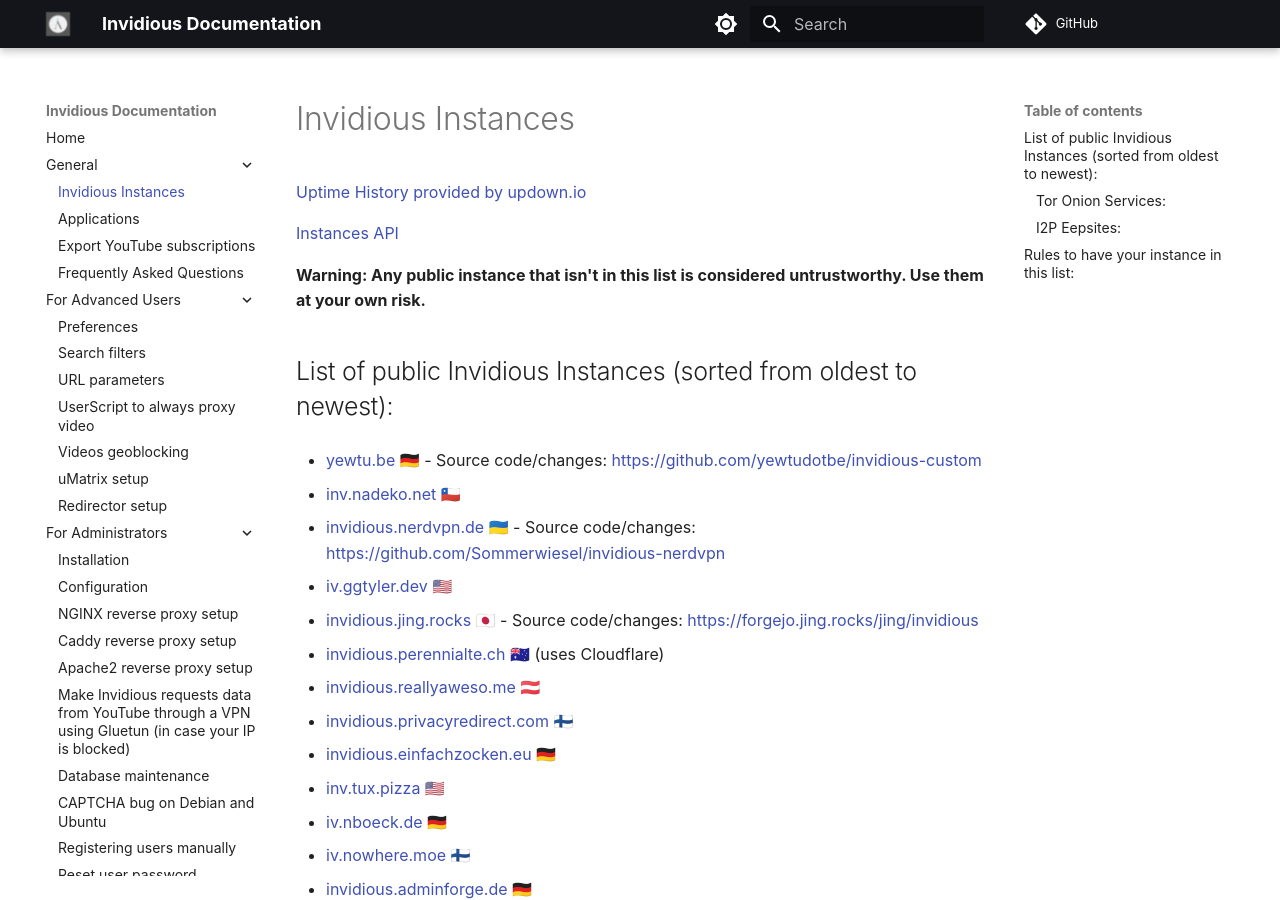
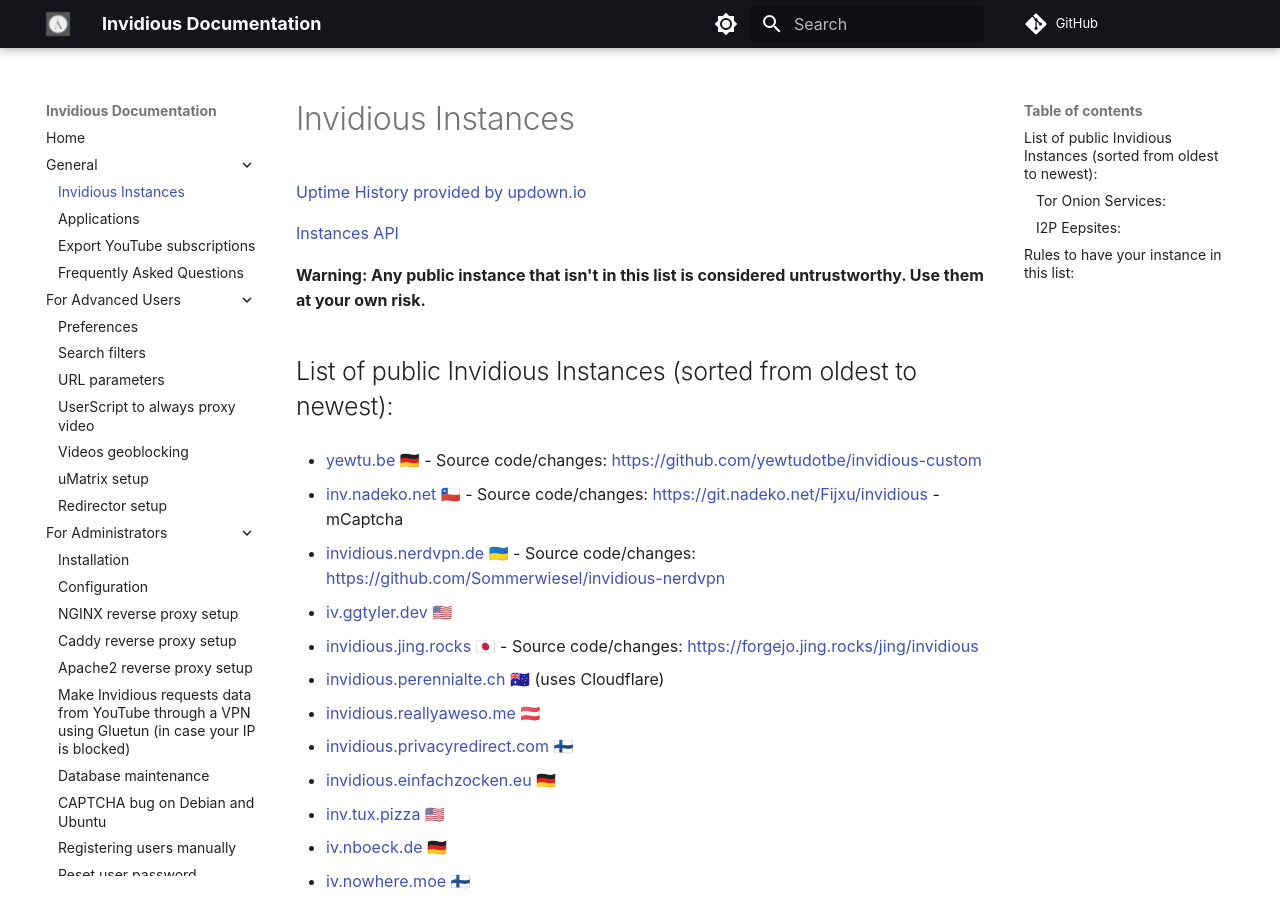
Before and after one commit to iv-org/documentation, an MkDocs documentation site: the page built from docs/instances.md, in a window 1280 px wide and 900 px high. Built offline with MkDocs 1.6.1 and Material for MkDocs 9.7.7, drawn with Linux system fonts in a browser that asks for light colours; comment, search, counter and statistics services are not loaded.

Commit message:
Update instances.md
Source code used in inv.nadeko.net plus captcha

```diff
--- a/docs/instances.md
+++ b/docs/instances.md
@@ -10,7 +10,7 @@
 
 * [yewtu.be](https://yewtu.be) 🇩🇪 - Source code/changes: https://github.com/yewtudotbe/invidious-custom
 
-* [inv.nadeko.net](https://inv.nadeko.net) 🇨🇱
+* [inv.nadeko.net](https://inv.nadeko.net) 🇨🇱 - Source code/changes: https://git.nadeko.net/Fijxu/invidious - mCaptcha
 
 * [invidious.nerdvpn.de](https://invidious.nerdvpn.de) 🇺🇦 - Source code/changes: https://github.com/Sommerwiesel/invidious-nerdvpn
 
```
